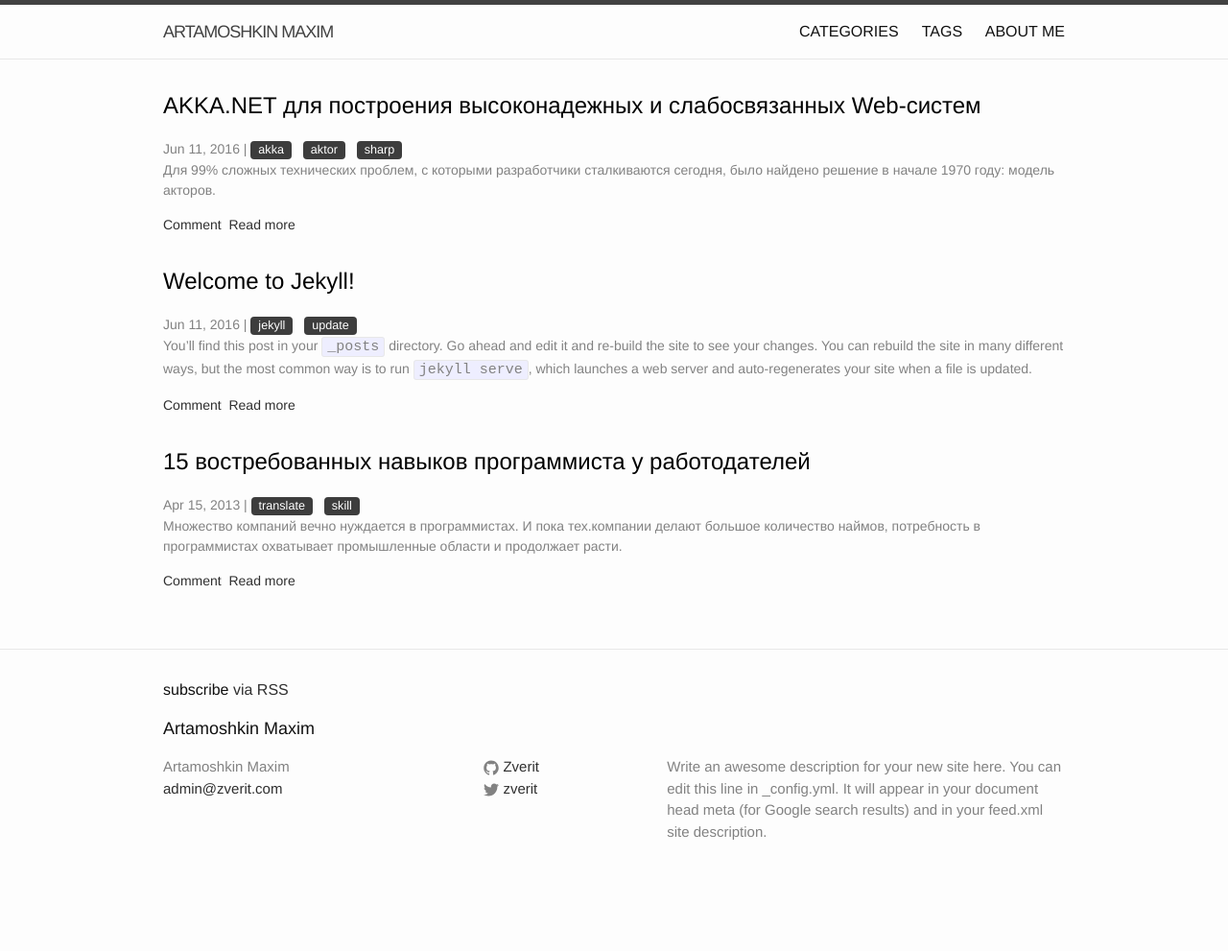
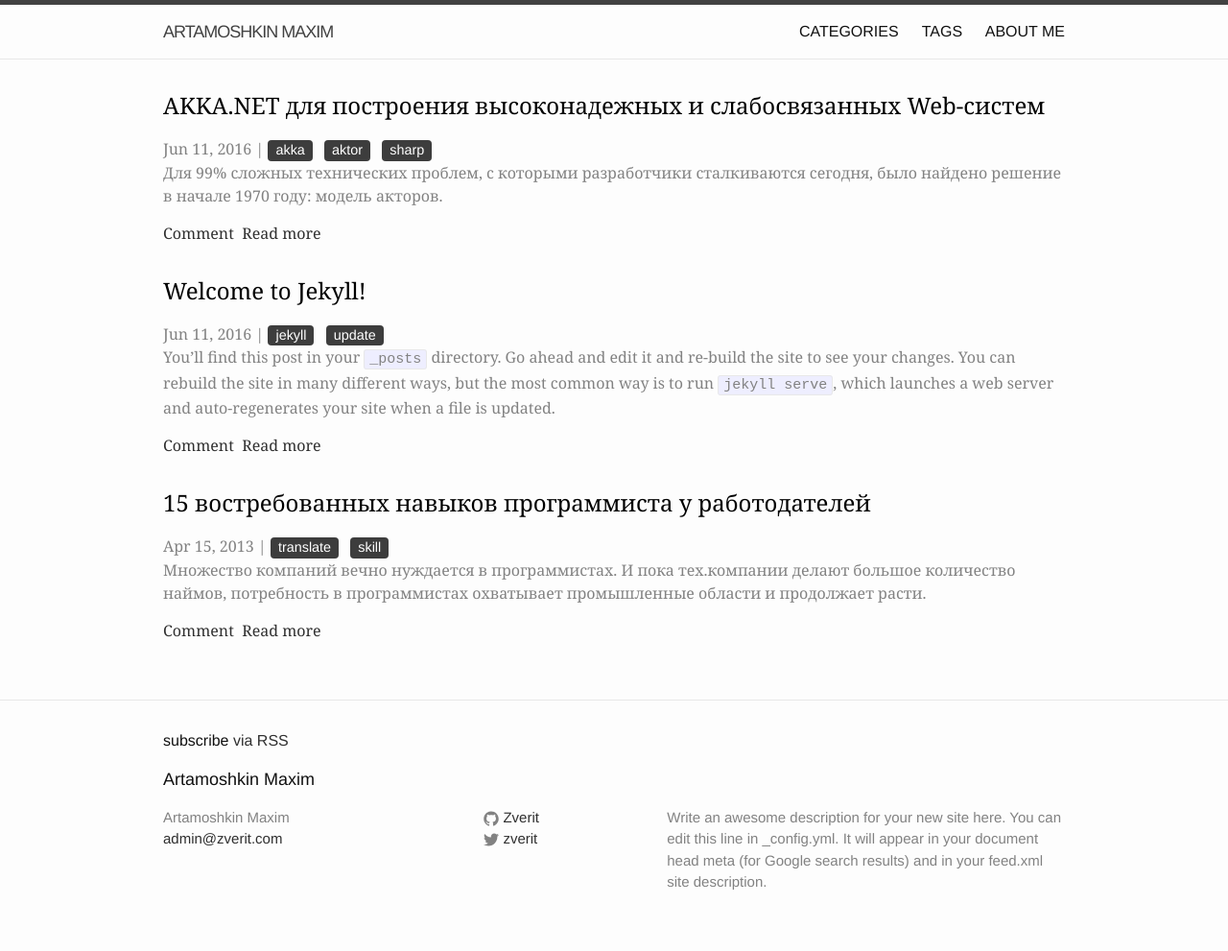
Before and after one commit to martamoshkin/blog.zverit.com, a Jekyll site: the page built from index.html, in a window 1280 px wide. Shown: the whole page at 96% size. Built offline with Jekyll 4.4.1, drawn with Linux system fonts in a browser that asks for light colours; before the commit the page ends 938 px from its top, so only the background shows below that.

Commit message:
Update _layout.scss

```diff
--- a/_sass/_layout.scss
+++ b/_sass/_layout.scss
@@ -170,6 +170,7 @@
  */
 .page-content {
     padding: $spacing-unit 0;
+    font-family: "PT Serif",Georgia,"Times New Roman",serif;
 }
 
 .page-heading {
@@ -186,7 +187,7 @@
 }
 
 .post-meta {
-    font-size: $small-font-size;
+    font-size: $base-font-size;
     color: $grey-color;
 }
 
```
